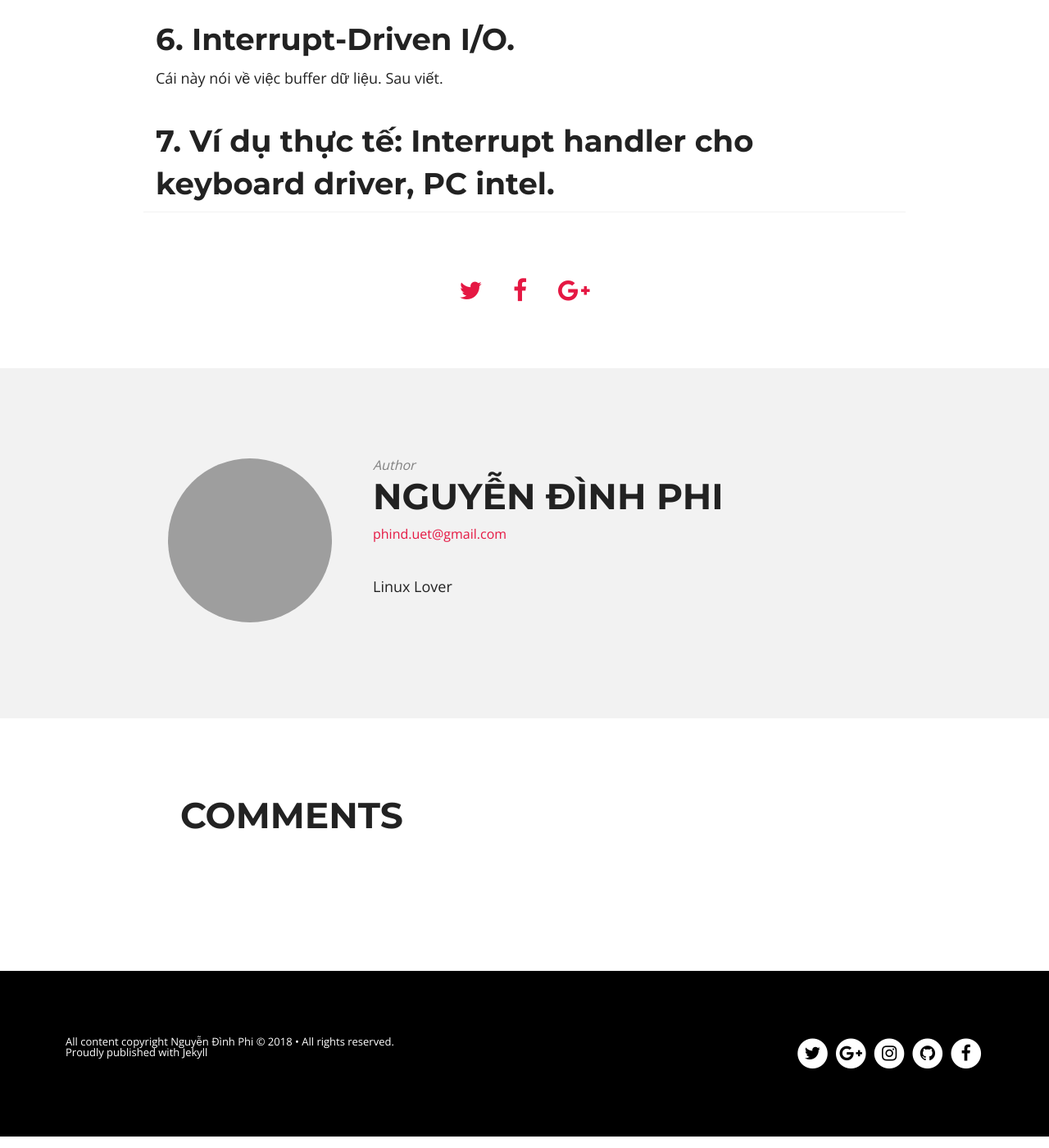
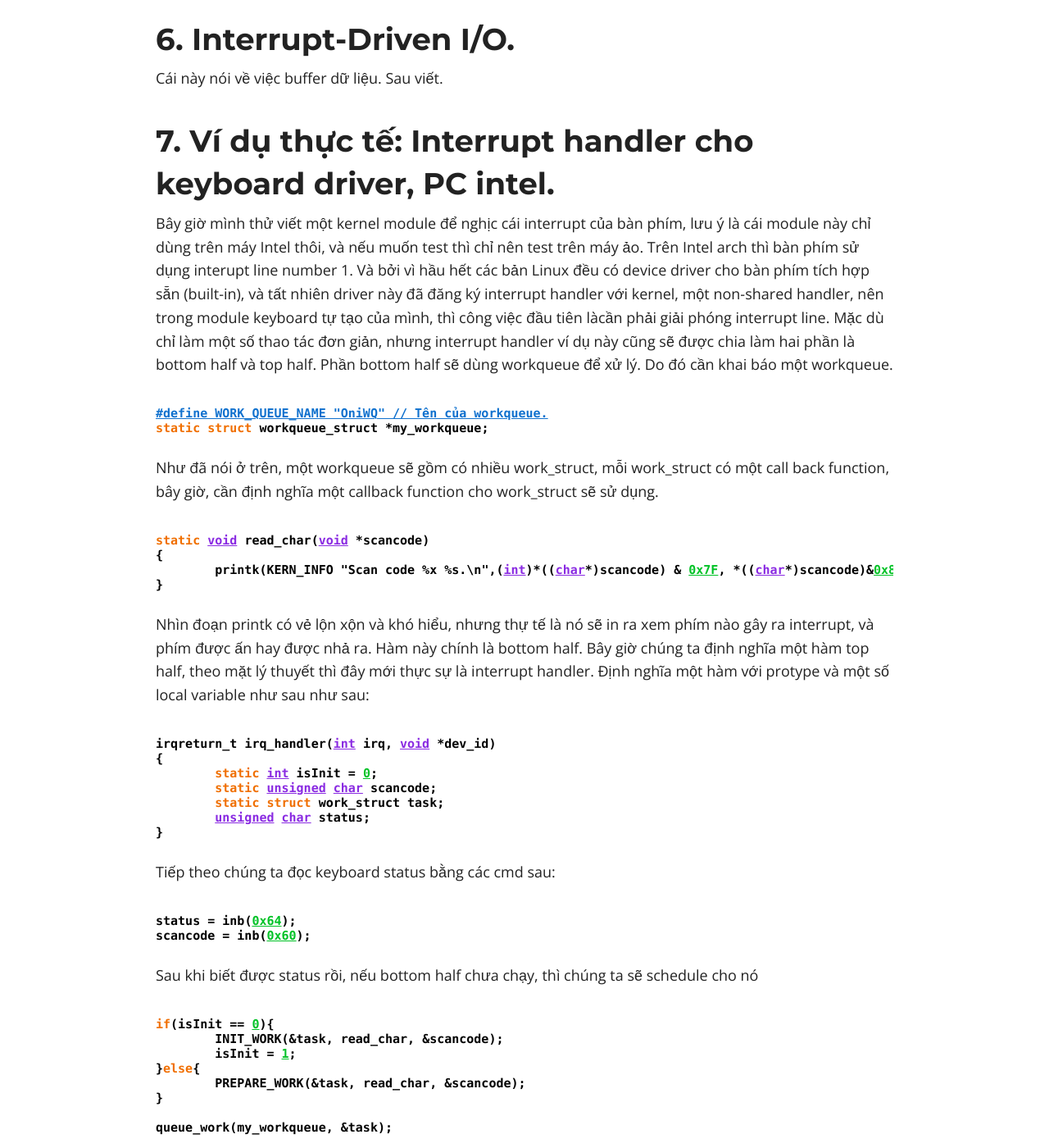
Before and after one commit to ita93/ita93.github.io, a Jekyll site: the page built from _posts/2018-03-21-Interrupts.md, in a window 1280 px wide and 1400 px high, scrolled down 7719 px. Shown: the whole window at 82% size. Built offline with Jekyll 4.4.1, drawn with Linux system fonts in a browser that asks for light colours; nearby versions of some CDN libraries; comment, search, counter and statistics services are not loaded; some of the changed text lies outside the part shown.

Commit message:
Keyboard example

```diff
--- a/_posts/2018-03-21-Interrupts.md
+++ b/_posts/2018-03-21-Interrupts.md
@@ -202,3 +202,58 @@ Khi nhận interrupt phải kiểm tra xem interrupt đấy có phải là của
 Cái này nói về việc buffer dữ liệu. Sau viết.
 
 ## 7. Ví dụ thực tế: Interrupt handler cho keyboard driver, PC intel.
+Bây giờ mình thử viết một kernel module để nghịc cái interrupt của bàn phím, lưu ý là cái module này chỉ dùng trên máy Intel thôi, và nếu muốn test thì chỉ nên test trên máy ảo.
+Trên Intel arch thì bàn phím sử dụng interupt line number 1. Và bởi vì hầu hết các bản Linux đều có device driver cho bàn phím tích hợp sẵn (built-in), và tất nhiên driver này đã đăng ký interrupt handler với kernel, một non-shared handler, nên trong module keyboard tự tạo của mình, thì công việc đầu tiên làcần phải giải phóng interrupt line.
+Mặc dù chỉ làm một số thao tác đơn giản, nhưng interrupt handler ví dụ này cũng sẽ được chia làm hai phần là bottom half và top half. Phần bottom half sẽ dùng workqueue để xử lý. Do đó cần khai báo một workqueue.
+{% highlight c %}
+#define WORK_QUEUE_NAME "OniWQ" // Tên của workqueue.
+static struct workqueue_struct *my_workqueue;
+{% endhighlight %}
+
+Như đã nói ở trên, một workqueue sẽ gồm có nhiều work_struct, mỗi work_struct có một call back function, bây giờ, cần định nghĩa một callback function cho work_struct sẽ sử dụng.
+{% highlight c %}
+static void read_char(void *scancode)
+{
+	printk(KERN_INFO "Scan code %x %s.\n",(int)*((char*)scancode) & 0x7F, *((char*)scancode)&0x80? "Release:Pressed");
+}
+{% endhighlight %}
+
+Nhìn đoạn printk có vẻ lộn xộn và khó hiểu, nhưng thự tế là nó sẽ in ra xem phím nào gây ra interrupt, và phím được ấn hay được nhả ra. Hàm này chính là bottom half. Bây giờ chúng ta định nghĩa một hàm top half, theo mặt lý thuyết thì đây mới thực sự là interrupt handler.
+Định nghĩa một hàm với protype và một số local variable như sau như sau:
+{% highlight c %}
+irqreturn_t irq_handler(int irq, void *dev_id)
+{
+	static int isInit = 0;
+	static unsigned char scancode;
+	static struct work_struct task;
+	unsigned char status;
+}
+{% endhighlight %}
+
+Tiếp theo chúng ta đọc keyboard status bằng các cmd sau:
+{% highlight c %}
+status = inb(0x64);
+scancode = inb(0x60);
+{% endhighlight %}
+
+Sau khi biết được status rồi, nếu bottom half chưa chạy, thì chúng ta sẽ schedule cho nó
+{% highlight c %}
+if(isInit == 0){
+	INIT_WORK(&task, read_char, &scancode);
+	isInit = 1;
+}else{
+	PREPARE_WORK(&task, read_char, &scancode);
+}
+
+queue_work(my_workqueue, &task);
+
+return IRQ_HANDLED;
+{% endhighlight %}
+
+Việc request interrupt được thực hiện trong hàm init của module, và như đã nói ở trên, thì trước khi cài đặt custome driver, mình sẽ giải phóng interrupt line khỏi driver hiện tại của Linux.
+{% highlight c %}
+free_irq(1, (void*)irq_handler);
+return request_irq(1, irq_handler, SA_SHIRQ, "test_key_board",(void *)(irq_handler));
+{% endhighlight %}
+
+Ở đây có sử dụng function <code>inb(port)</code>. Vậy function này là một hàm dùng để access port của IOP. chữ b ở đây có nghĩa là byte-width tức là nó sẽ đọc 1byte từ port được truyền vào ở tham số. Trong ví dụ của mình, hàm này sẽ đọc 1byte từ port 0x64 như status code và port 0x60 như scancode.
--- a/index.html
+++ b/index.html
@@ -1,9 +1,9 @@
 ---
 layout: home
 title: BLOG
-description: "The personal blog of Hossain Mohd. Faysal, a doctoral candidate in Electrical Engineering at University of Pennsylvania."
+description: "The personal blog of Nguyen Dinh Phi a stupid, retard software engineer."
 headline: An Engineer's Diary
-tags: [Hossain, Mohd, Faysal, electrical, engineering, blog, university, pennsylvania, doha, Qatar]
+tags: [Nguyen, Dinh, Phi, Nguyễn, Đình, Phi, Nguyễn Đình Phi,Linux,kernel,driver,interrupt,nhúng,software,blog,programming]
 ---
 {% if site.paginate %}
 	{% for post in paginator.posts %}
```
